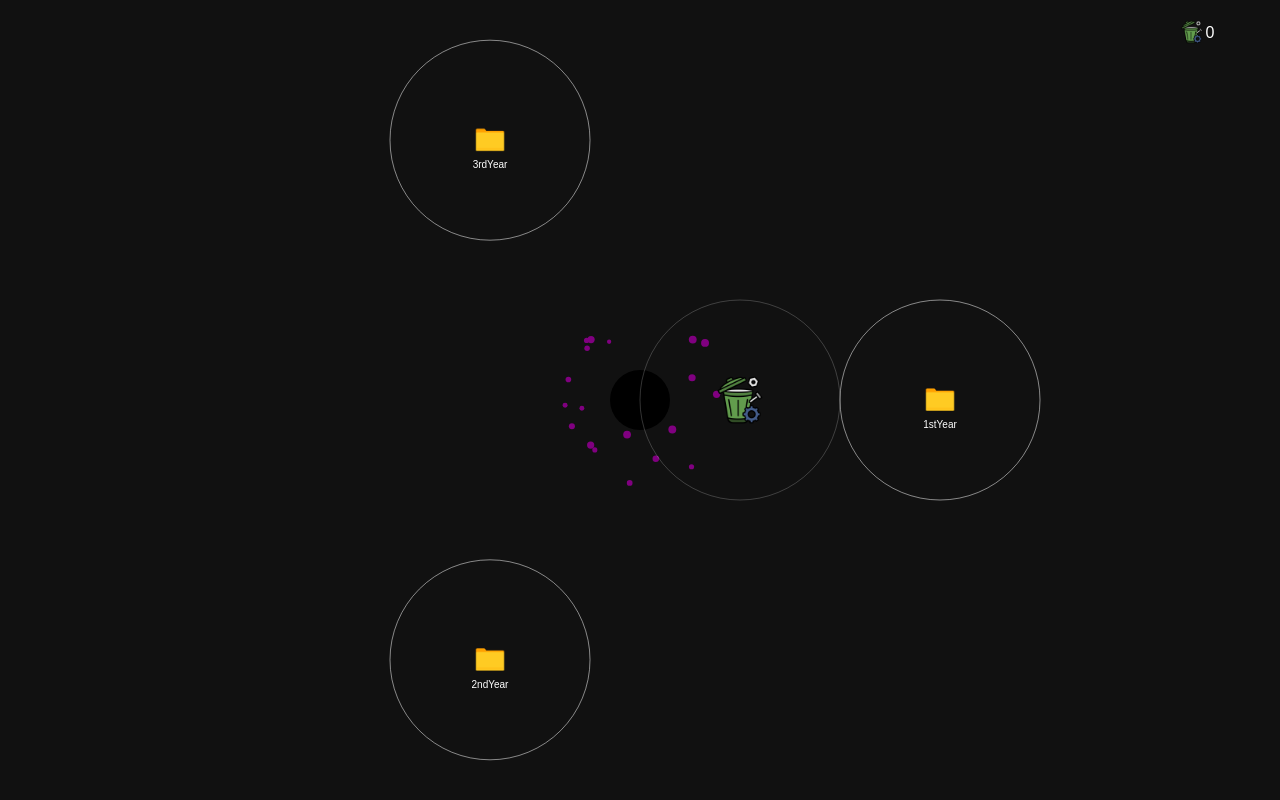
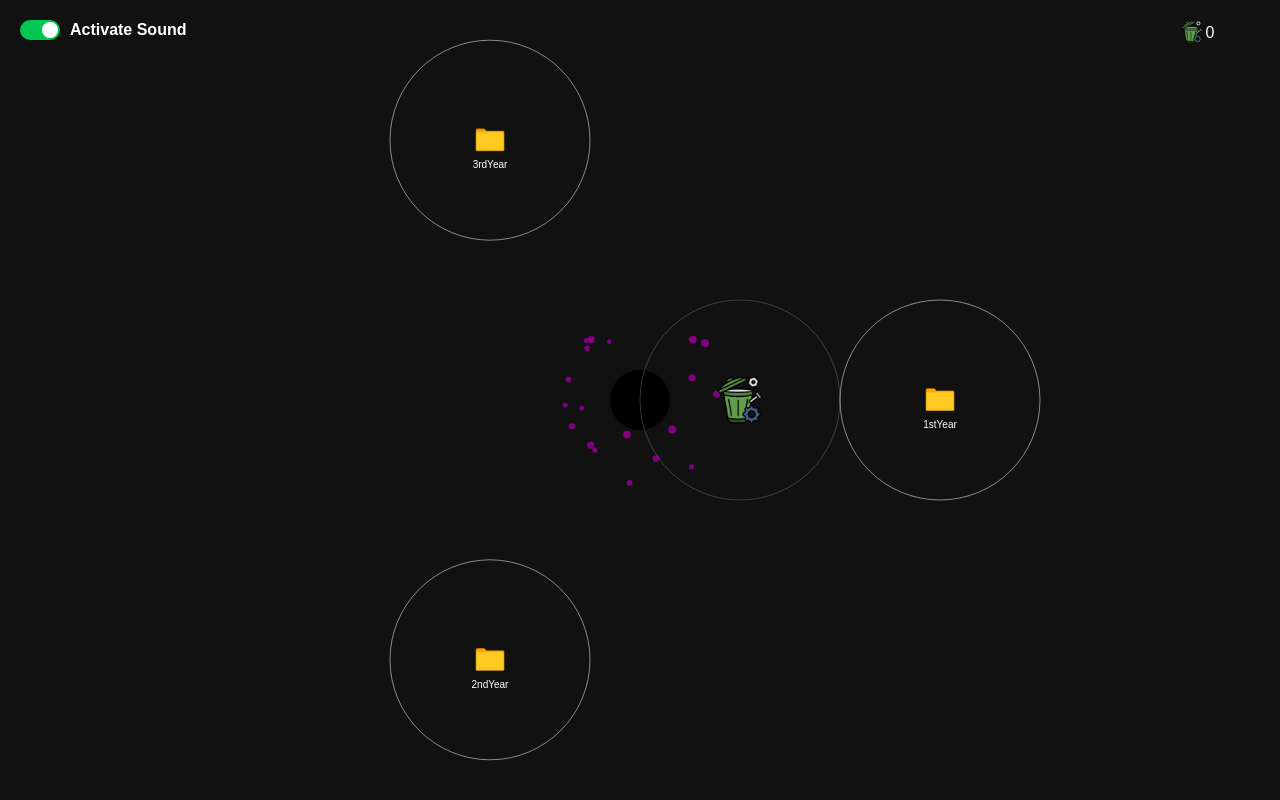
Before and after one commit to Emilezola0/PortfolioEmileLarguier, a plain HTML site: page index.html in a window 1280 px wide. Drawn offline with Linux system fonts and the light colour scheme.

Commit message:
toggle sound

```diff
--- a/css/style.css
+++ b/css/style.css
@@ -8,3 +8,58 @@ body {
 canvas {
     display: block;
 }
+
+#soundToggleContainer {
+    position: fixed;
+    top: 20px;
+    left: 20px;
+    z-index: 1000;
+    font-family: Arial, sans-serif;
+}
+
+.toggle-wrapper {
+    display: flex;
+    align-items: center;
+    gap: 10px;
+    cursor: pointer;
+    color: white;
+    font-size: 16px;
+    user-select: none;
+}
+
+    .toggle-wrapper input[type="checkbox"] {
+        display: none;
+    }
+
+.custom-toggle {
+    width: 40px;
+    height: 20px;
+    background-color: #555;
+    border-radius: 10px;
+    position: relative;
+    transition: background-color 0.3s;
+}
+
+    .custom-toggle::before {
+        content: "";
+        width: 16px;
+        height: 16px;
+        background-color: white;
+        border-radius: 50%;
+        position: absolute;
+        top: 2px;
+        left: 2px;
+        transition: transform 0.3s;
+    }
+
+input[type="checkbox"]:checked + .custom-toggle {
+    background-color: #00c853;
+}
+
+    input[type="checkbox"]:checked + .custom-toggle::before {
+        transform: translateX(20px);
+    }
+
+.toggle-label {
+    font-weight: bold;
+}
--- a/index.html
+++ b/index.html
@@ -7,6 +7,13 @@
 </head>
 <body>
     <canvas id="gameCanvas"></canvas>
+    <div id="soundToggleContainer">
+        <label class="toggle-wrapper">
+            <input type="checkbox" id="soundToggle" checked>
+            <span class="custom-toggle"></span>
+            <span class="toggle-label">Activate Sound</span>
+        </label>
+    </div>
     <audio id="scrapSound" src="assets/collect.mp3" preload="auto"></audio>
     <script type="module" src="js/main.js"></script>
 </body>
--- a/js/main.js
+++ b/js/main.js
@@ -9,6 +9,7 @@ import { Scrap } from "./Scrap.js";
 import { MobDeathParticle } from "./MobDeathParticle.js";
 
 
+// Canvas
 const canvas = document.getElementById("gameCanvas");
 const ctx = canvas.getContext("2d");
 
@@ -21,6 +22,14 @@ window.addEventListener("resize", () => {
     canvas.width = window.innerWidth;
     canvas.height = window.innerHeight;
     voidZone.setCenter(canvas.width / 2, canvas.height / 2);
+});
+
+// Toggle for sound visual
+const soundToggle = document.getElementById("soundToggle");
+let soundEnabled = soundToggle.checked;
+
+soundToggle.addEventListener("change", () => {
+    soundEnabled = soundToggle.checked;
 });
 
 const folders = [];
@@ -210,8 +219,15 @@ function updateGame() {
         if (result === "collected") {
             score += 1;
             flyingScraps.splice(i, 1);
-            scrapSound.currentTime = 0;
-            scrapSound.play();
+
+            if (soundEnabled) {
+                const soundClone = scrapSound.cloneNode();
+                soundClone.volume = 0.7; // optionnel
+                soundClone.play();
+                soundClone.addEventListener("ended", () => {
+                    soundClone.remove(); // facultatif si tu ne les ajoutes pas au DOM
+                });
+            }
 
             for (let p = 0; p < 6; p++) {
                 const angle = Math.random() * Math.PI * 2;
```
